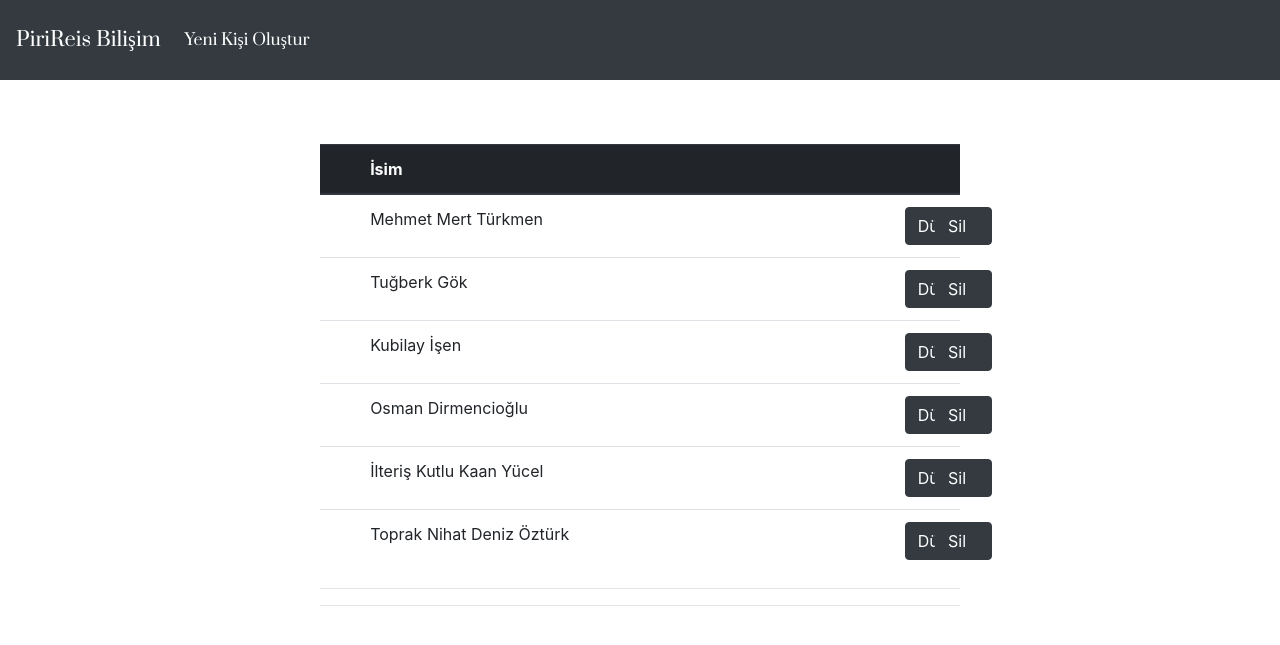
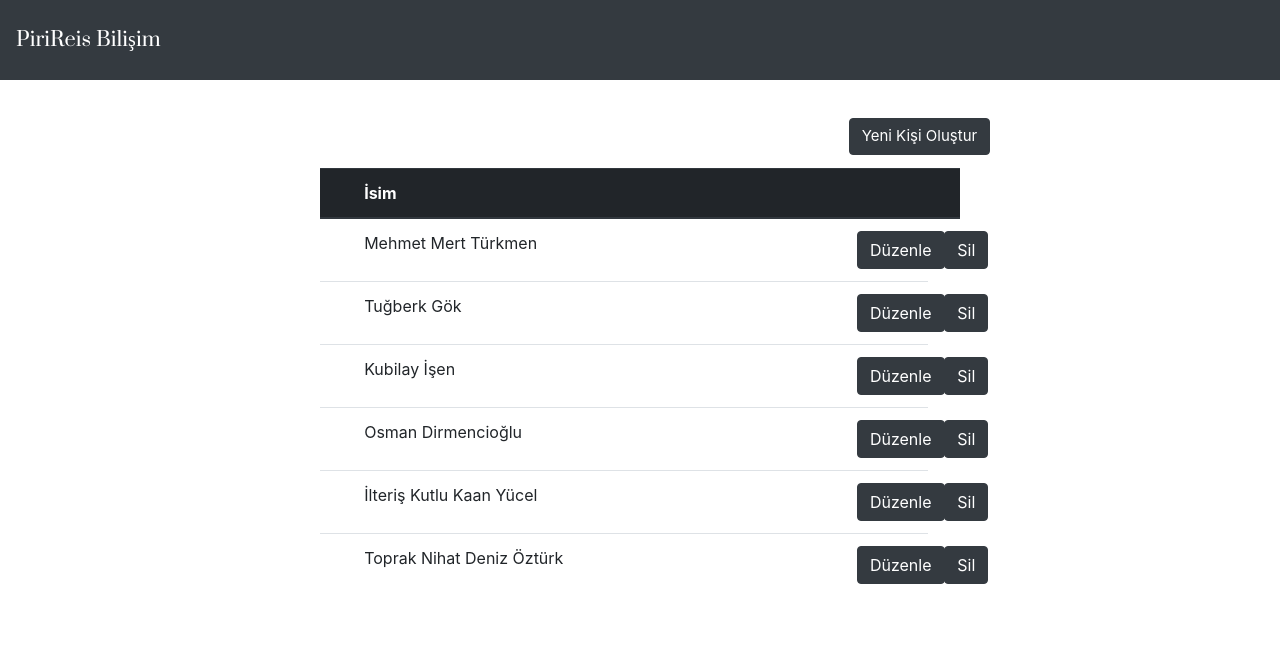
Before and after one commit to tugberkgok/django_dmrbs, a Django app: page /main in a window 1280 px wide. Shown: the top 645 px of the page. Run offline with Django 3.2, Linux system fonts and the light colour scheme; data comes from the database, SQL or seed files in the repository; both versions use the stored data as it was after the commit; some libraries are stand-ins or nearby versions.

Commit message:
mainpage changes

```diff
--- a/Demirbaş_App/views.py
+++ b/Demirbaş_App/views.py
@@ -7,6 +7,12 @@ from django.contrib.auth import login, authenticate
 def Main(request):
     data = Worker.objects.all()
     return render(request, "Main.html", {"veri" : data})
+
+def update(request):
+    pass
+
+def addUser(request):
+    pass
 
 def delete(request, person):
     worker = get_object_or_404(Worker, person = person)
--- a/Demirbaş_Web/urls.py
+++ b/Demirbaş_Web/urls.py
@@ -22,6 +22,7 @@ urlpatterns = [
     path('', views.loginUser, name="login"),
     path('main', views.Main, name="main"),
     path('delete/<str:person>', views.delete, name="delete"),
+    path('addPerson/', views.addUser, name="lagout")
     #path('logout/', views.logoutUser, name="lagout")
 
 ]
--- a/Templates/Main.html
+++ b/Templates/Main.html
@@ -12,12 +12,18 @@
 
 <body>
 {% include "includes/navbar.html"%}
+    <div style="margin-left: 66.3%; margin-top: 3%">
+        <a style="font-size: 15px" class="btn btn-dark" href="/addUser/"> Yeni Kişi Oluştur <span class="sr-only">(current)</span></a>
+    </div>
+
     {% if veri %}
-        <table style="display-border-box; width:50%; margin-top: 5%; margin-left: 25%; margin-right: 25%;" class="table">
+        <table style="display-border-box; width:50%; margin-left: 25%; margin-right: 25%; margin-top: 1%" class="table">
             <thead class="thead-dark">
                 <tr>
                     <th scope="col"></th>
                     <th scope="col">İsim</th>
+                    <th scope="col"></th>
+                    <th scope="col"></th>
                     <th scope="col"></th>
                     <th scope="col"></th>
                 </tr>
@@ -25,17 +31,17 @@
             <tbody>
                 {% for workers in veri %}
                     <tr>
-                        <th scope="row"></th>
-                        <td scope="col">{{workers.person}}</td>
-                        <td style="padding-left: 30%;"><a href="/update/{{workers.person}}" class="btn btn-dark">Düzenle</a></td>
-                        <td style="padding-left: 10%;"><a href="/delete/{{workers.person}}" class="btn btn-dark">Sil</a></td>
+                        <td scope="row"></td>
+                        <td scope="row" style="width: 335px">{{workers.person}}</td>
+                        <td scope="row"></td>
+                        <td style="padding-left: 21.5%"><a href="/update/{{workers.person}}" class="btn btn-dark">Düzenle</a></td>
+                        <td style="padding-left: 14.3%"><a href="/delete/{{workers.person}}" class="btn btn-dark">Sil</a></td>
                     </tr>
                 {% endfor %}
             </tbody>
         </table>
-        <hr style="width: 50%"><hr style="width: 50%">
     {% else %}
-            <div style="display-border-box; width:50%; margin-top: 15%; margin-left: 25%; margin-right: 25%;" class="alert alert-danger" style = "margin-top: 20px">
+            <div style="display-border-box; width:50%; margin-top: 5%; margin-left: 25%; margin-right: 25%;" class="alert alert-danger" style = "margin-top: 20px">
                 herhangi bir veriniz yok.
             </div>
         {% endif %}
--- a/Templates/includes/navbar.html
+++ b/Templates/includes/navbar.html
@@ -14,13 +14,6 @@
       <button class="navbar-toggler" type="button" data-toggle="collapse" data-target="#navbarCollapse" aria-controls="navbarCollapse" aria-expanded="false" aria-label="Toggle navigation">
         <span class="navbar-toggler-icon"></span>
       </button>
-      <div class="collapse navbar-collapse" id="navbarCollapse">
-        <ul class="navbar-nav mr-auto">
-          <li class="nav-item active">
-            <a style ="font-family: 'Prata', serif;" class="nav-link" href="#"> Yeni Kişi Oluştur <span class="sr-only">(current)</span></a>
-          </li>
-        </ul>
-      </div>
     </nav>
 
 </body>
```
Also changed, not shown: db.sqlite3 (added).
